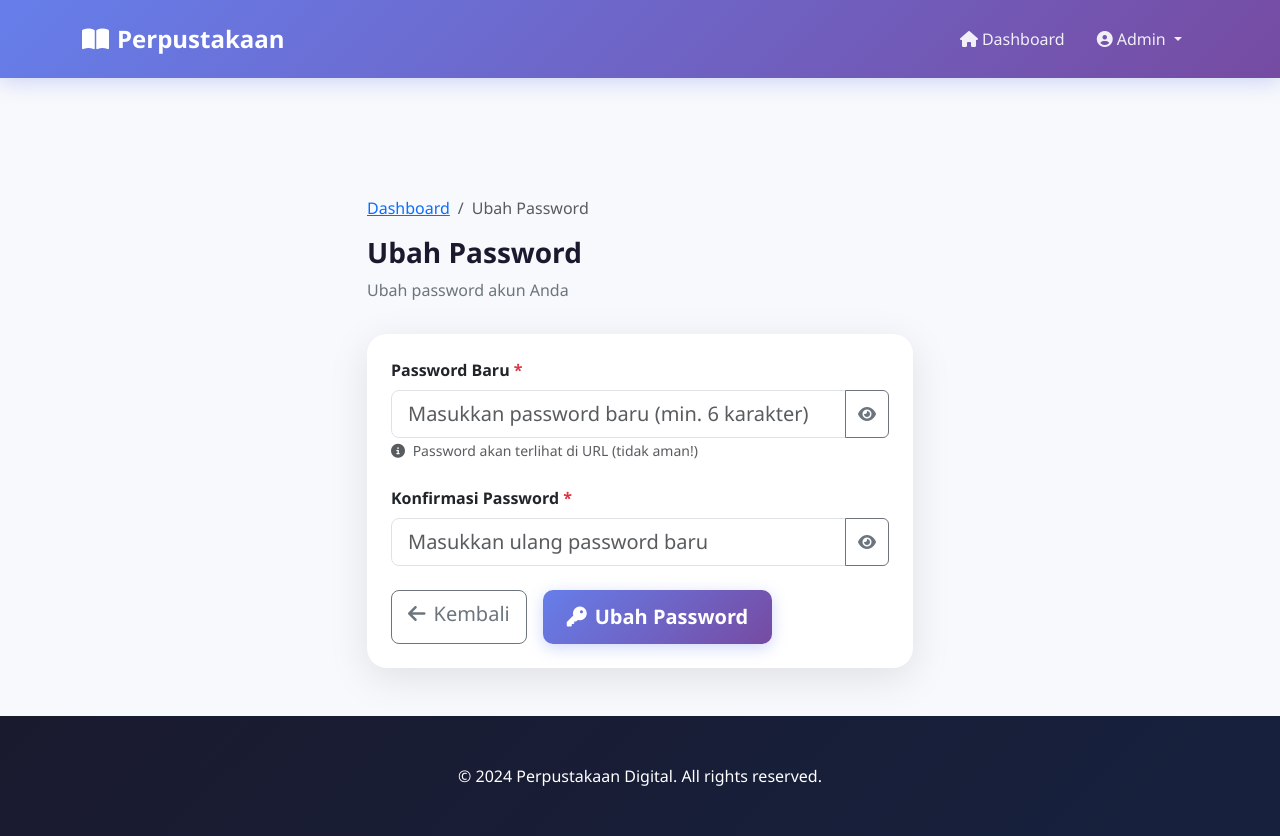
After one commit to ahnafi/perpustakaan, a PHP site: page /change_password.php in a window 1280 px wide. The commit adds this page. Run offline with PHP 8.4, Linux system fonts and the light colour scheme; a user stored in the database is signed in.

Commit message:
feat : change password feature

```diff
--- a/borrow_book.php
+++ b/borrow_book.php
@@ -126,6 +126,9 @@ $flash = getFlash();
                             <i class="fas fa-user-circle me-1"></i><?= $_SESSION['user_name'] ?>
                         </a>
                         <ul class="dropdown-menu dropdown-menu-end">
+                            <li><a class="dropdown-item" href="change_password.php">
+                                    <i class="fas fa-key me-2"></i>Ubah Password
+                                </a></li>
                             <li><a class="dropdown-item" href="logout.php">
                                     <i class="fas fa-sign-out-alt me-2"></i>Logout
                                 </a></li>
--- /dev/null
+++ b/change_password.php
@@ -0,0 +1,319 @@
+<?php
+require_once 'config.php';
+
+// Check if user is logged in
+if (!isLoggedIn()) {
+    redirect('login.php');
+}
+
+$user_id = $_SESSION['user_id'];
+$user_name = $_SESSION['user_name'];
+$is_admin = isAdmin();
+
+$error = '';
+$success = '';
+
+// Process password change using GET method (INSECURE - for learning purposes)
+if (isset($_GET['change']) && $_GET['change'] === 'true') {
+    $new_password = $_GET['new_password'] ?? '';
+    $confirm_password = $_GET['confirm_password'] ?? '';
+
+    if (empty($new_password)) {
+        $error = 'Password baru harus diisi!';
+    } elseif (strlen($new_password) < 6) {
+        $error = 'Password minimal 6 karakter!';
+    } elseif ($new_password !== $confirm_password) {
+        $error = 'Password dan konfirmasi password tidak cocok!';
+    } else {
+        // Update password (plain text - ALSO INSECURE for learning purposes)
+        $update_query = "UPDATE user SET password = '$new_password' WHERE id = $user_id";
+
+        if (mysqli_query($conn, $update_query)) {
+            $success = 'Password berhasil diubah! Silakan login kembali.';
+            // Log out user after password change
+            session_destroy();
+            header('refresh:3;url=login.php');
+        } else {
+            $error = 'Gagal mengubah password!';
+        }
+    }
+}
+
+// Get flash message
+$flash = getFlash();
+?>
+<!DOCTYPE html>
+<html lang="id">
+
+<head>
+    <meta charset="UTF-8">
+    <meta name="viewport" content="width=device-width, initial-scale=1.0">
+    <title>Ubah Password - Perpustakaan Digital</title>
+    <link rel="stylesheet" href="css/bootstrap.min.css">
+    <link rel="stylesheet" href="css/style.css">
+    <link rel="stylesheet" href="https://cdnjs.cloudflare.com/ajax/libs/font-awesome/6.4.0/css/all.min.css">
+</head>
+
+<body>
+    <!-- Navbar -->
+    <nav class="navbar navbar-expand-lg navbar-custom">
+        <div class="container">
+            <a class="navbar-brand" href="index.php">
+                <i class="fas fa-book-open"></i>
+                Perpustakaan
+            </a>
+            <button class="navbar-toggler" type="button" data-bs-toggle="collapse" data-bs-target="#navbarNav">
+                <span class="navbar-toggler-icon"></span>
+            </button>
+            <div class="collapse navbar-collapse" id="navbarNav">
+                <ul class="navbar-nav ms-auto">
+                    <li class="nav-item">
+                        <a class="nav-link" href="<?= $is_admin ? 'dashboard_admin.php' : 'dashboard.php' ?>">
+                            <i class="fas fa-home me-1"></i>Dashboard
+                        </a>
+                    </li>
+                    <li class="nav-item dropdown">
+                        <a class="nav-link dropdown-toggle" href="#" role="button" data-bs-toggle="dropdown">
+                            <i class="fas fa-user-circle me-1"></i><?= $user_name ?>
+                        </a>
+                        <ul class="dropdown-menu dropdown-menu-end">
+                            <li><a class="dropdown-item" href="change_password.php">
+                                    <i class="fas fa-key me-2"></i>Ubah Password
+                                </a></li>
+                            <li><a class="dropdown-item" href="logout.php">
+                                    <i class="fas fa-sign-out-alt me-2"></i>Logout
+                                </a></li>
+                        </ul>
+                    </li>
+                </ul>
+            </div>
+        </div>
+    </nav>
+
+    <div class="container py-5" style="margin-top: 70px;">
+        <div class="row justify-content-center">
+            <div class="col-lg-6">
+                <div class="page-header">
+                    <nav aria-label="breadcrumb">
+                        <ol class="breadcrumb">
+                            <li class="breadcrumb-item">
+                                <a href="<?= $is_admin ? 'dashboard_admin.php' : 'dashboard.php' ?>">Dashboard</a>
+                            </li>
+                            <li class="breadcrumb-item active">Ubah Password</li>
+                        </ol>
+                    </nav>
+                    <h1 class="page-title">Ubah Password</h1>
+                    <p class="page-subtitle">Ubah password akun Anda</p>
+                </div>
+
+                <!-- Security Warning Alert
+                <div class="alert alert-warning alert-custom mb-4">
+                    <i class="fas fa-exclamation-triangle me-2"></i>
+                    <strong>⚠️ PERINGATAN KEAMANAN:</strong>
+                    <ul class="mb-0 mt-2">
+                        <li>Halaman ini menggunakan <strong>METHOD GET</strong> yang TIDAK AMAN</li>
+                        <li>Password akan terlihat di <strong>URL dan Browser History</strong></li>
+                        <li>Password disimpan dalam <strong>Plain Text</strong> tanpa enkripsi</li>
+                        <li>Ini hanya untuk <strong>PEMBELAJARAN KEAMANAN INFORMASI</strong></li>
+                        <li><strong>JANGAN</strong> gunakan di aplikasi production!</li>
+                    </ul>
+                </div> -->
+
+                <?php if ($error): ?>
+                    <div class="alert alert-danger alert-custom mb-4">
+                        <i class="fas fa-exclamation-circle me-2"></i><?= $error ?>
+                    </div>
+                <?php endif; ?>
+
+                <?php if ($success): ?>
+                    <div class="alert alert-success alert-custom mb-4">
+                        <i class="fas fa-check-circle me-2"></i><?= $success ?>
+                        <br><small>Anda akan diarahkan ke halaman login...</small>
+                    </div>
+                <?php endif; ?>
+
+                <?php if ($flash): ?>
+                    <div class="alert alert-<?= $flash['type'] === 'success' ? 'success' : 'danger' ?> alert-custom mb-4">
+                        <i
+                            class="fas fa-<?= $flash['type'] === 'success' ? 'check-circle' : 'exclamation-circle' ?> me-2"></i>
+                        <?= $flash['message'] ?>
+                    </div>
+                <?php endif; ?>
+
+                <div class="card-custom">
+                    <div class="card-body p-4">
+                        <!-- Using GET method - INSECURE! -->
+                        <form method="GET" action="change_password.php" id="passwordForm">
+                            <!-- Hidden field to trigger password change -->
+                            <input type="hidden" name="change" value="true">
+
+                            <div class="mb-4">
+                                <label class="form-label fw-semibold">
+                                    Password Baru <span class="text-danger">*</span>
+                                </label>
+                                <div class="input-group">
+                                    <input type="password" name="new_password" id="new_password"
+                                        class="form-control form-control-lg"
+                                        placeholder="Masukkan password baru (min. 6 karakter)" required minlength="6">
+                                    <button class="btn btn-outline-secondary" type="button" id="toggleNewPassword">
+                                        <i class="fas fa-eye"></i>
+                                    </button>
+                                </div>
+                                <small class="text-muted">
+                                    <i class="fas fa-info-circle me-1"></i>
+                                    Password akan terlihat di URL (tidak aman!)
+                                </small>
+                            </div>
+
+                            <div class="mb-4">
+                                <label class="form-label fw-semibold">
+                                    Konfirmasi Password <span class="text-danger">*</span>
+                                </label>
+                                <div class="input-group">
+                                    <input type="password" name="confirm_password" id="confirm_password"
+                                        class="form-control form-control-lg" placeholder="Masukkan ulang password baru"
+                                        required minlength="6">
+                                    <button class="btn btn-outline-secondary" type="button" id="toggleConfirmPassword">
+                                        <i class="fas fa-eye"></i>
+                                    </button>
+                                </div>
+                            </div>
+
+                            <!-- <div class="alert alert-info mb-4">
+                                <i class="fas fa-info-circle me-2"></i>
+                                <strong>Contoh URL yang akan terbentuk:</strong>
+                                <br>
+                                <code id="urlPreview" class="text-break">
+                                    change_password.php?change=true&new_password=yourpass&confirm_password=yourpass
+                                </code>
+                            </div> -->
+
+                            <div class="d-flex gap-3">
+                                <a href="<?= $is_admin ? 'dashboard_admin.php' : 'dashboard.php' ?>"
+                                    class="btn btn-outline-secondary btn-lg">
+                                    <i class="fas fa-arrow-left me-2"></i>Kembali
+                                </a>
+                                <button type="submit" class="btn btn-gradient btn-lg">
+                                    <i class="fas fa-key me-2"></i>Ubah Password
+                                </button>
+                            </div>
+                        </form>
+
+                        <!-- Vulnerability Explanation -->
+                        <!-- <div class="mt-5 pt-4 border-top">
+                            <h5 class="fw-bold mb-3">
+                                <i class="fas fa-shield-alt me-2 text-danger"></i>
+                                Kerentanan Keamanan (Vulnerabilities):
+                            </h5>
+                            <div class="row g-3">
+                                <div class="col-md-6">
+                                    <div class="p-3 border rounded">
+                                        <h6 class="fw-bold text-danger">
+                                            <i class="fas fa-times-circle me-1"></i> GET Method
+                                        </h6>
+                                        <ul class="small mb-0">
+                                            <li>Password terlihat di URL</li>
+                                            <li>Tersimpan di browser history</li>
+                                            <li>Terekam di server logs</li>
+                                            <li>Bisa di-share/bookmark</li>
+                                        </ul>
+                                    </div>
+                                </div>
+                                <div class="col-md-6">
+                                    <div class="p-3 border rounded">
+                                        <h6 class="fw-bold text-danger">
+                                            <i class="fas fa-times-circle me-1"></i> Plain Text Storage
+                                        </h6>
+                                        <ul class="small mb-0">
+                                            <li>Password tidak di-hash</li>
+                                            <li>Admin bisa lihat password</li>
+                                            <li>Rentan jika database bocor</li>
+                                            <li>Tidak ada enkripsi</li>
+                                        </ul>
+                                    </div>
+                                </div>
+                                <div class="col-12">
+                                    <div class="p-3 bg-success bg-opacity-10 border border-success rounded">
+                                        <h6 class="fw-bold text-success">
+                                            <i class="fas fa-check-circle me-1"></i> Solusi yang Benar:
+                                        </h6>
+                                        <ul class="small mb-0">
+                                            <li>Gunakan <strong>POST method</strong> untuk mengirim password</li>
+                                            <li>Gunakan <strong>password_hash()</strong> untuk enkripsi</li>
+                                            <li>Gunakan <strong>HTTPS</strong> untuk koneksi aman</li>
+                                            <li>Implementasi <strong>CSRF token</strong> untuk keamanan</li>
+                                            <li>Validasi password lama sebelum mengubah</li>
+                                        </ul>
+                                    </div>
+                                </div>
+                            </div>
+                        </div> -->
+                    </div>
+                </div>
+            </div>
+        </div>
+    </div>
+
+    <!-- Footer -->
+    <footer class="footer mt-auto">
+        <div class="container text-center">
+            <p class="mb-0">&copy; 2024 Perpustakaan Digital. All rights reserved.</p>
+        </div>
+    </footer>
+
+    <script src="js/bootstrap.bundle.min.js"></script>
+    <script>
+        // Toggle password visibility
+        document.getElementById('toggleNewPassword').addEventListener('click', function () {
+            const input = document.getElementById('new_password');
+            const icon = this.querySelector('i');
+            if (input.type === 'password') {
+                input.type = 'text';
+                icon.classList.remove('fa-eye');
+                icon.classList.add('fa-eye-slash');
+            } else {
+                input.type = 'password';
+                icon.classList.remove('fa-eye-slash');
+                icon.classList.add('fa-eye');
+            }
+        });
+
+        document.getElementById('toggleConfirmPassword').addEventListener('click', function () {
+            const input = document.getElementById('confirm_password');
+            const icon = this.querySelector('i');
+            if (input.type === 'password') {
+                input.type = 'text';
+                icon.classList.remove('fa-eye');
+                icon.classList.add('fa-eye-slash');
+            } else {
+                input.type = 'password';
+                icon.classList.remove('fa-eye-slash');
+                icon.classList.add('fa-eye');
+            }
+        });
+
+        // Update URL preview as user types
+        const form = document.getElementById('passwordForm');
+        const urlPreview = document.getElementById('urlPreview');
+        const newPasswordInput = document.getElementById('new_password');
+        const confirmPasswordInput = document.getElementById('confirm_password');
+
+        function updateUrlPreview() {
+            const newPass = newPasswordInput.value || 'yourpass';
+            const confirmPass = confirmPasswordInput.value || 'yourpass';
+            urlPreview.textContent = `change_password.php?change=true&new_password=${newPass}&confirm_password=${confirmPass}`;
+        }
+
+        newPasswordInput.addEventListener('input', updateUrlPreview);
+        confirmPasswordInput.addEventListener('input', updateUrlPreview);
+
+        // Warning before submit
+        form.addEventListener('submit', function (e) {
+            if (!confirm('Are you sure you want to change your password?')) {
+                e.preventDefault();
+            }
+        });
+    </script>
+</body>
+
+</html>
--- a/create_book.php
+++ b/create_book.php
@@ -99,6 +99,12 @@ if ($_SERVER['REQUEST_METHOD'] === 'POST') {
                     <a href="index.php">
                         <i class="fas fa-home"></i>
                         Ke Beranda
+                    </a>
+                </li>
+                <li>
+                    <a href="change_password.php">
+                        <i class="fas fa-key"></i>
+                        Ubah Password
                     </a>
                 </li>
                 <li>
--- a/create_category.php
+++ b/create_category.php
@@ -76,6 +76,12 @@ if ($_SERVER['REQUEST_METHOD'] === 'POST') {
                     <a href="index.php">
                         <i class="fas fa-home"></i>
                         Ke Beranda
+                    </a>
+                </li>
+                <li>
+                    <a href="change_password.php">
+                        <i class="fas fa-key"></i>
+                        Ubah Password
                     </a>
                 </li>
                 <li>
--- a/dashboard.php
+++ b/dashboard.php
@@ -83,6 +83,9 @@ $categories_list_result = mysqli_query($conn, $categories_list_query);
                             <i class="fas fa-user-circle me-1"></i><?= $_SESSION['user_name'] ?>
                         </a>
                         <ul class="dropdown-menu dropdown-menu-end">
+                            <li><a class="dropdown-item" href="change_password.php">
+                                    <i class="fas fa-key me-2"></i>Ubah Password
+                                </a></li>
                             <li><a class="dropdown-item" href="logout.php">
                                     <i class="fas fa-sign-out-alt me-2"></i>Logout
                                 </a></li>
--- a/dashboard_admin.php
+++ b/dashboard_admin.php
@@ -83,6 +83,12 @@ $flash = getFlash();
                     <a href="index.php">
                         <i class="fas fa-home"></i>
                         Ke Beranda
+                    </a>
+                </li>
+                <li>
+                    <a href="change_password.php">
+                        <i class="fas fa-key"></i>
+                        Ubah Password
                     </a>
                 </li>
                 <li>
--- a/list_book.php
+++ b/list_book.php
@@ -84,6 +84,12 @@ $result = mysqli_query($conn, $query);
                     <a href="index.php">
                         <i class="fas fa-home"></i>
                         Ke Beranda
+                    </a>
+                </li>
+                <li>
+                    <a href="change_password.php">
+                        <i class="fas fa-key"></i>
+                        Ubah Password
                     </a>
                 </li>
                 <li>
--- a/list_borrowing.php
+++ b/list_borrowing.php
@@ -71,6 +71,12 @@ $flash = getFlash();
                     <a href="index.php">
                         <i class="fas fa-home"></i>
                         Ke Beranda
+                    </a>
+                </li>
+                <li>
+                    <a href="change_password.php">
+                        <i class="fas fa-key"></i>
+                        Ubah Password
                     </a>
                 </li>
                 <li>
--- a/list_category.php
+++ b/list_category.php
@@ -84,6 +84,12 @@ $result = mysqli_query($conn, $query);
                     <a href="index.php">
                         <i class="fas fa-home"></i>
                         Ke Beranda
+                    </a>
+                </li>
+                <li>
+                    <a href="change_password.php">
+                        <i class="fas fa-key"></i>
+                        Ubah Password
                     </a>
                 </li>
                 <li>
--- a/my_borrowings.php
+++ b/my_borrowings.php
@@ -63,6 +63,9 @@ $flash = getFlash();
                             <i class="fas fa-user-circle me-1"></i><?= $_SESSION['user_name'] ?>
                         </a>
                         <ul class="dropdown-menu dropdown-menu-end">
+                            <li><a class="dropdown-item" href="change_password.php">
+                                    <i class="fas fa-key me-2"></i>Ubah Password
+                                </a></li>
                             <li><a class="dropdown-item" href="logout.php">
                                     <i class="fas fa-sign-out-alt me-2"></i>Logout
                                 </a></li>
--- a/return_book.php
+++ b/return_book.php
@@ -126,6 +126,12 @@ $flash = getFlash();
                     <a href="index.php">
                         <i class="fas fa-home"></i>
                         Ke Beranda
+                    </a>
+                </li>
+                <li>
+                    <a href="change_password.php">
+                        <i class="fas fa-key"></i>
+                        Ubah Password
                     </a>
                 </li>
                 <li>
--- a/update_book.php
+++ b/update_book.php
@@ -126,6 +126,12 @@ if ($_SERVER['REQUEST_METHOD'] === 'POST') {
                     <a href="index.php">
                         <i class="fas fa-home"></i>
                         Ke Beranda
+                    </a>
+                </li>
+                <li>
+                    <a href="change_password.php">
+                        <i class="fas fa-key"></i>
+                        Ubah Password
                     </a>
                 </li>
                 <li>
--- a/update_category.php
+++ b/update_category.php
@@ -95,6 +95,12 @@ if ($_SERVER['REQUEST_METHOD'] === 'POST') {
                     </a>
                 </li>
                 <li>
+                    <a href="change_password.php">
+                        <i class="fas fa-key"></i>
+                        Ubah Password
+                    </a>
+                </li>
+                <li>
                     <a href="logout.php">
                         <i class="fas fa-sign-out-alt"></i>
                         Logout
```
Also changed, not shown: detail_book.php (+9 -0 lines).
